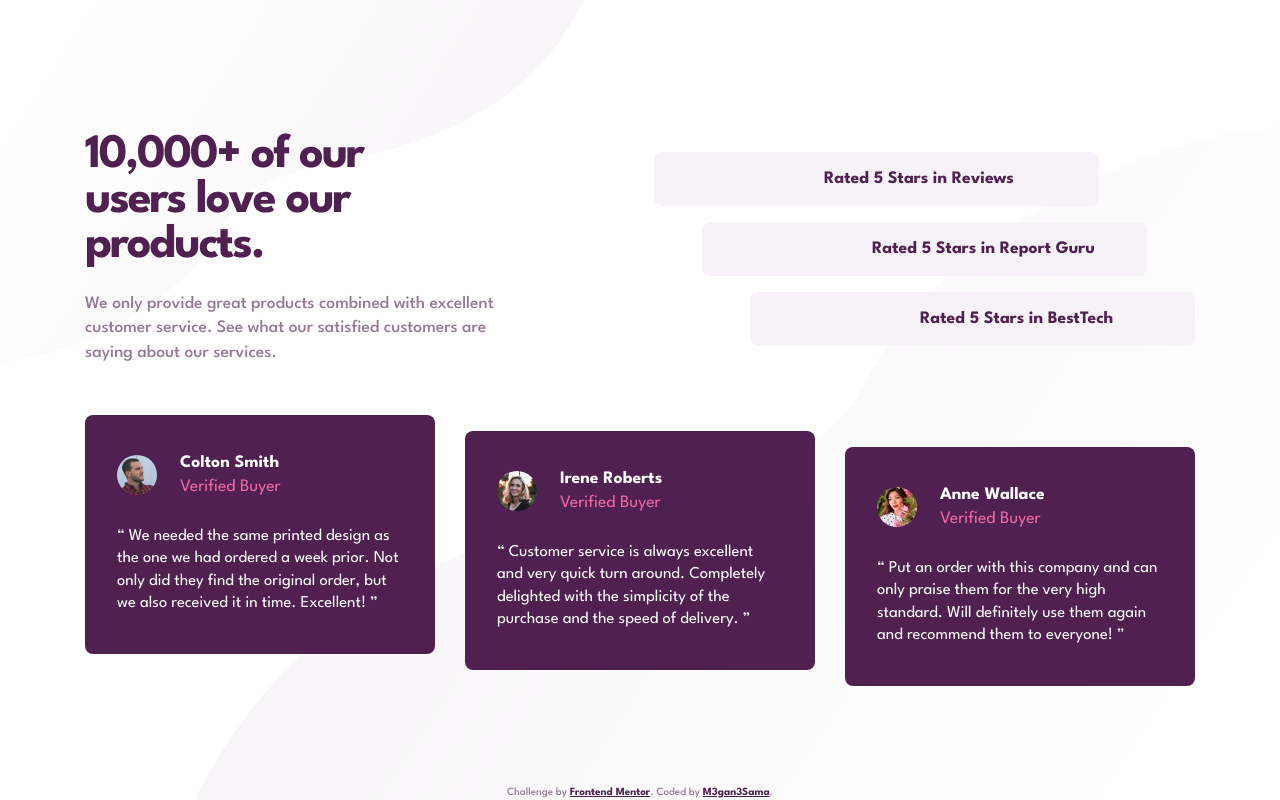
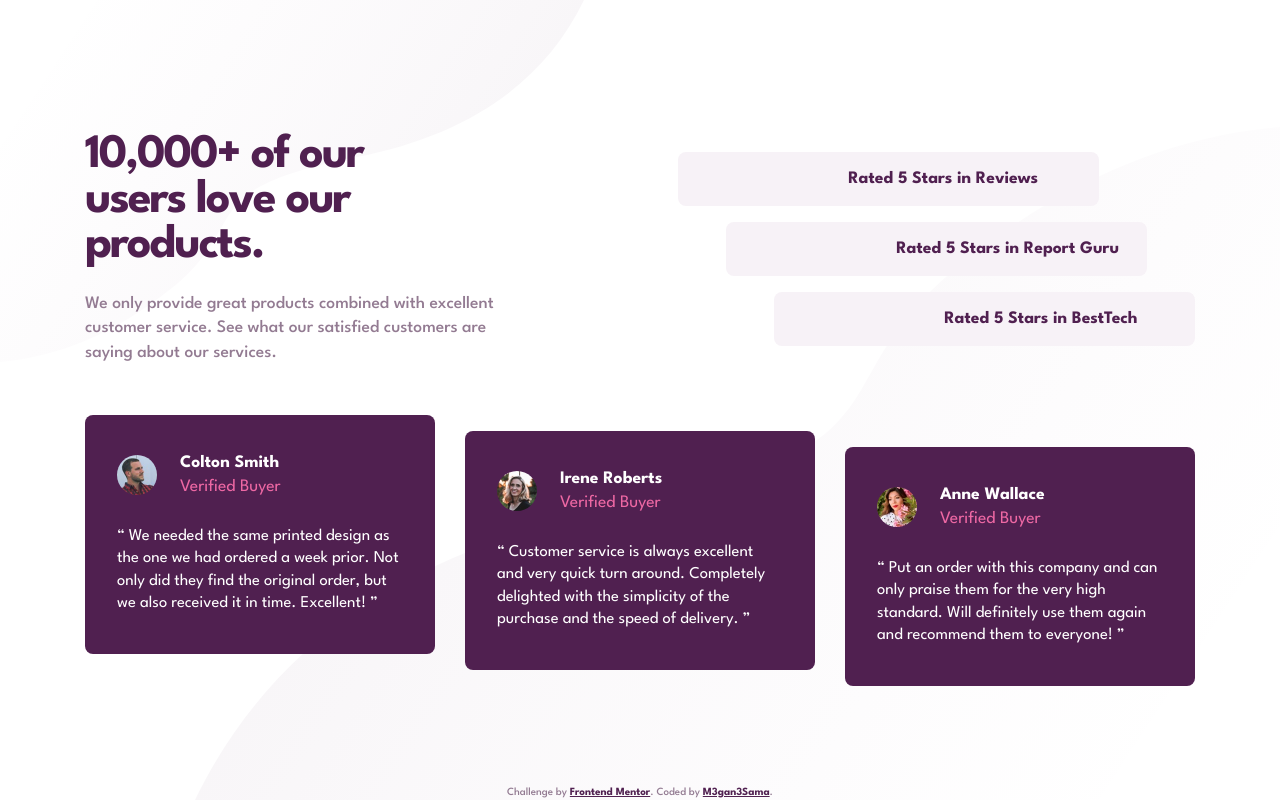
Before and after one commit to M3gan3Sama/social-proof-section-master, a plain HTML site: page index.html in a window 1280 px wide. Drawn offline with Linux system fonts and the light colour scheme.

Commit message:
modified README.md

```diff
--- a/style/style.css
+++ b/style/style.css
@@ -31,6 +31,7 @@ body {
 }
 
 main {
+  position: relative;
   max-width: 32.7rem;
   margin-block: 8rem;
   display: grid;
@@ -78,6 +79,7 @@ main {
 .rate-container h2 {
   font-size: 1.75rem;
   color: var(--very-dark-magenta);
+  white-space: nowrap;
 }
 
 .star-icon {
@@ -155,9 +157,12 @@ footer p {
 }
 
 @media screen and (min-width: 600px) {
+  .hero-rate {
+    width: auto;
+  }
   .rate-container {
     padding: 1.9rem 3rem;
-    grid-template-columns: 1fr 1fr;
+    grid-template-columns: auto 1fr;
     gap: 3rem;
   }
 
@@ -172,7 +177,6 @@ footer p {
       url(../images/bg-pattern-bottom-desktop.svg);
   }
   main {
-    max-width: 98vw;
     grid-template-columns: auto 1fr;
     gap: 5rem 4rem;
   }
@@ -188,9 +192,13 @@ footer p {
     max-width: 30ch;
   }
 
+  .hero-rate {
+    margin-inline-start: auto;
+  }
+
   .rate-container {
+    min-width: 39.98rem;
     padding: 1.9rem 2rem;
-    grid-template-columns: auto 1fr;
     gap: 2rem;
   }
 
@@ -209,7 +217,6 @@ footer p {
 
 @media screen and (min-width: 900px) {
   main {
-    max-width: 98vw;
     grid-template-columns: 1fr 1fr;
     gap: 5rem 4rem;
   }
```
Also changed, not shown: design/Desktop-preview-1440.png (added), design/Laptop-preview-1024.png (added), design/Tablet-preview-768.png (added), design/mobile-preview-375.png (added), 1 other file.
